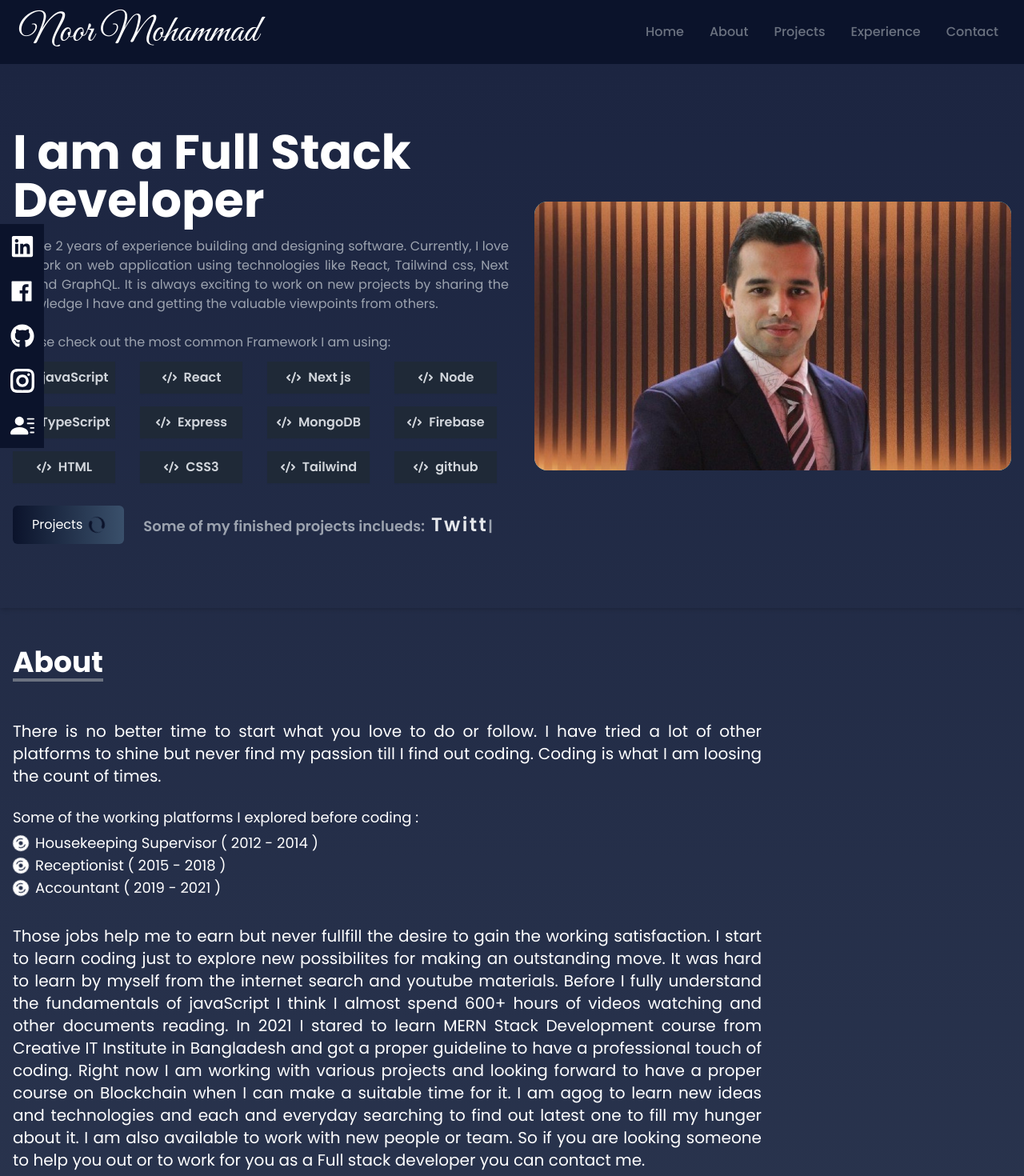
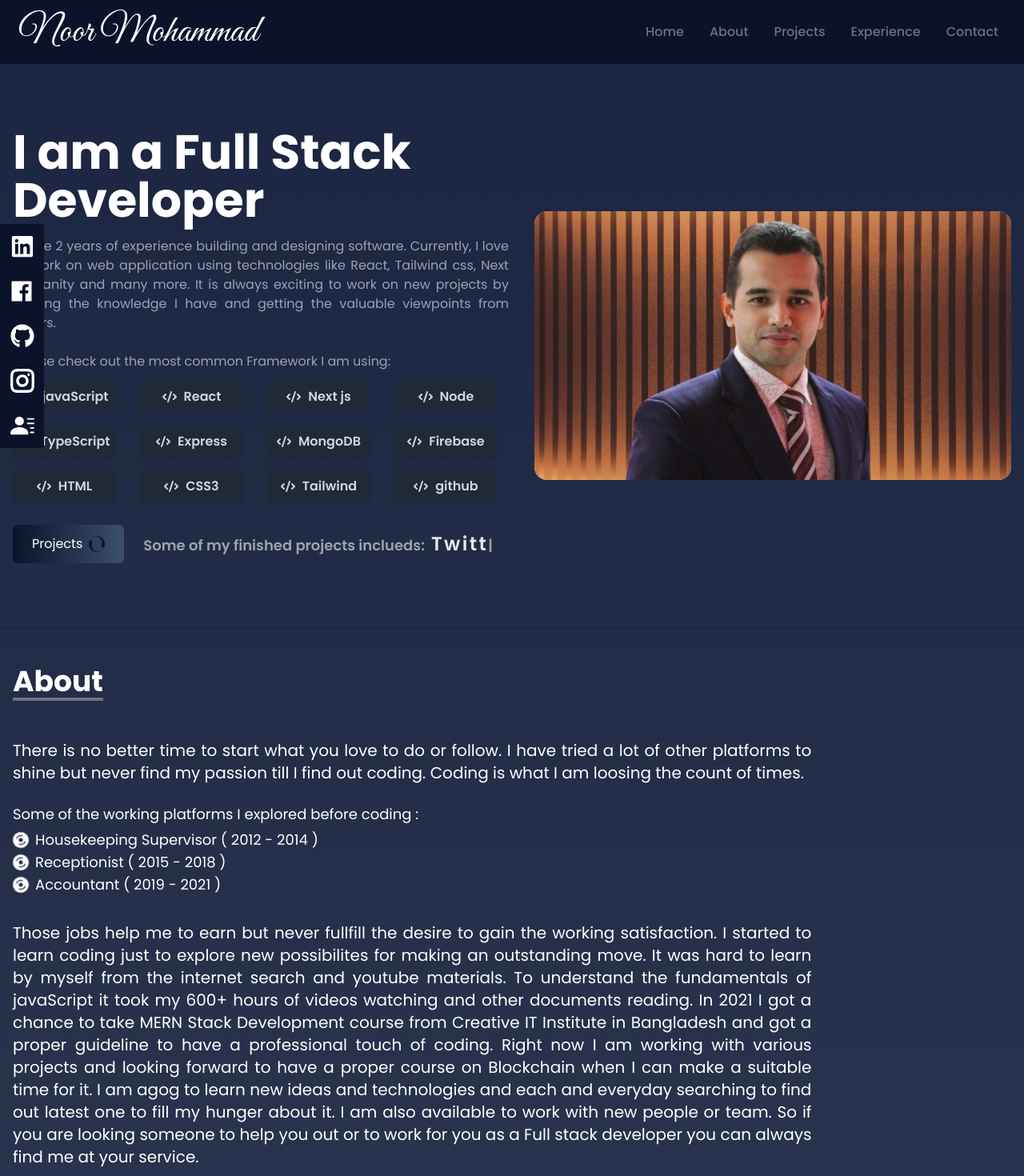
Before and after one commit to noorjsdivs/noor_resume, a React (Create React App) app: page / in a window 1280 px wide. Shown: the top 1470 px of the page at 80% size. Built offline with nearby package versions, Linux system fonts and the light colour scheme.

Commit message:
added after correcting

```diff
--- a/src/components/About.js
+++ b/src/components/About.js
@@ -11,7 +11,7 @@ const About = () => {
           </p>
         </div>
 
-        <div className="w-3/4 text-justify mx-auto lg:mx-0">
+        <div className="w-4/5 text-justify mx-auto lg:mx-0">
           <p className="text-xl mt-4">
             There is no better time to start what you love to do or follow. I
             have tried a lot of other platforms to shine but never find my
@@ -38,23 +38,24 @@ const About = () => {
           </ul>
         </div>
         <br />
-        <div className="w-3/4 text-justify mx-auto lg:mx-0">
+        <div className="w-4/5 text-justify mx-auto lg:mx-0">
           <p className="text-xl mt-2">
             Those jobs help me to earn but never fullfill the desire to gain the
-            working satisfaction. I start to learn coding just to explore new
+            working satisfaction. I started to learn coding just to explore new
             possibilites for making an outstanding move. It was hard to learn by
-            myself from the internet search and youtube materials. Before I
-            fully understand the fundamentals of javaScript I think I almost
-            spend 600+ hours of videos watching and other documents reading. In
-            2021 I stared to learn MERN Stack Development course from Creative
-            IT Institute in Bangladesh and got a proper guideline to have a
-            professional touch of coding. Right now I am working with various
-            projects and looking forward to have a proper course on Blockchain
-            when I can make a suitable time for it. I am agog to learn new ideas
-            and technologies and each and everyday searching to find out latest
-            one to fill my hunger about it. I am also available to work with new
-            people or team. So if you are looking someone to help you out or to
-            work for you as a Full stack developer you can contact me.
+            myself from the internet search and youtube materials. To understand
+            the fundamentals of javaScript it took my 600+ hours of videos
+            watching and other documents reading. In 2021 I got a chance to take
+            MERN Stack Development course from Creative IT Institute in
+            Bangladesh and got a proper guideline to have a professional touch
+            of coding. Right now I am working with various projects and looking
+            forward to have a proper course on Blockchain when I can make a
+            suitable time for it. I am agog to learn new ideas and technologies
+            and each and everyday searching to find out latest one to fill my
+            hunger about it. I am also available to work with new people or
+            team. So if you are looking someone to help you out or to work for
+            you as a Full stack developer you can always find me at your
+            service.
           </p>
         </div>
       </div>
--- a/src/components/Home.js
+++ b/src/components/Home.js
@@ -96,9 +96,9 @@ const Home = () => {
           <p className="text-gray-400 pt-4 pb-2 text-justify">
             I have 2 years of experience building and designing software.
             Currently, I love to work on web application using technologies like
-            React, Tailwind css, Next JS and GraphQL. It is always exciting to
-            work on new projects by sharing the knowledge I have and getting the
-            valuable viewpoints from others.
+            React, Tailwind css, Next JS, Sanity and many more. It is always
+            exciting to work on new projects by sharing the knowledge I have and
+            getting the valuable viewpoints from others.
           </p>
           <p className="text-gray-400 pt-4 pb-3 text-justify">
             Please check out the most common Framework I am using:
```
